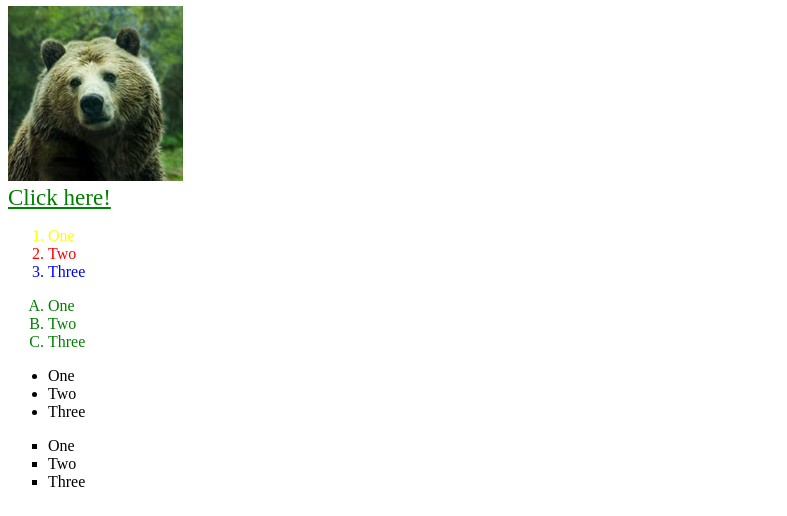
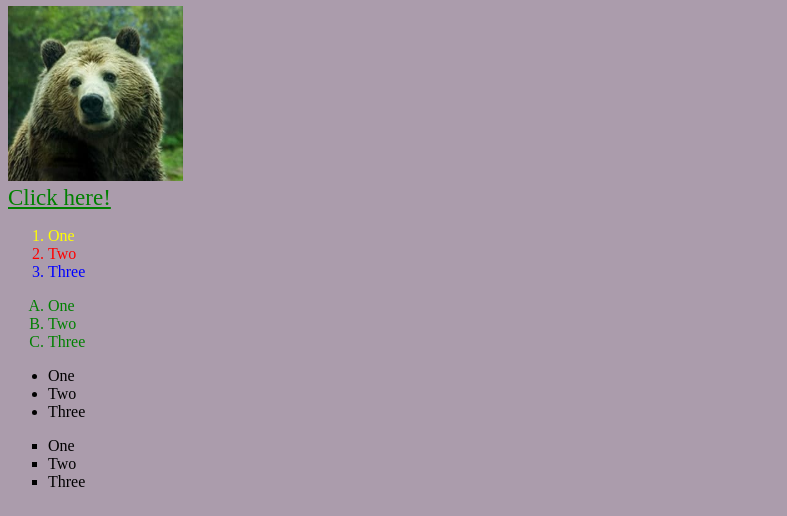
Before and after one commit to cristov7/Programming_Fundamentals_with_Python, a plain HTML site: page # HTML & CSS/edit/index.html in a window 1280 px wide. Shown: the part 284-800 px from the top of the page, without its empty margins (0-787 px from the left). Drawn offline with Linux system fonts and the light colour scheme.

Commit message:
HTML & CSS
HTML & CSS

```diff
--- a/# HTML & CSS/edit/styles.css
+++ b/# HTML & CSS/edit/styles.css
@@ -1,3 +1,8 @@
+body {
+    background-color: #AB9CAC;
+}
+
+
 h1 {
     text-align: center;
     color: red;
```
